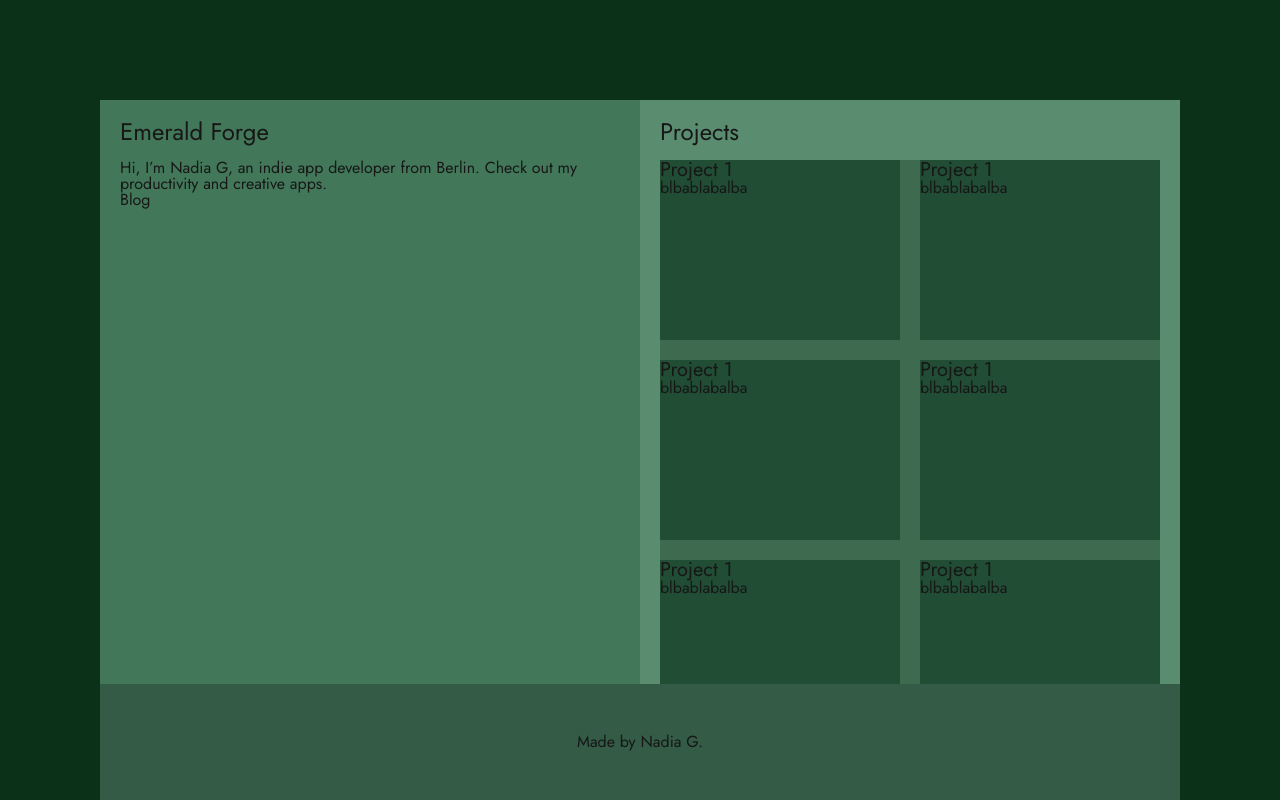
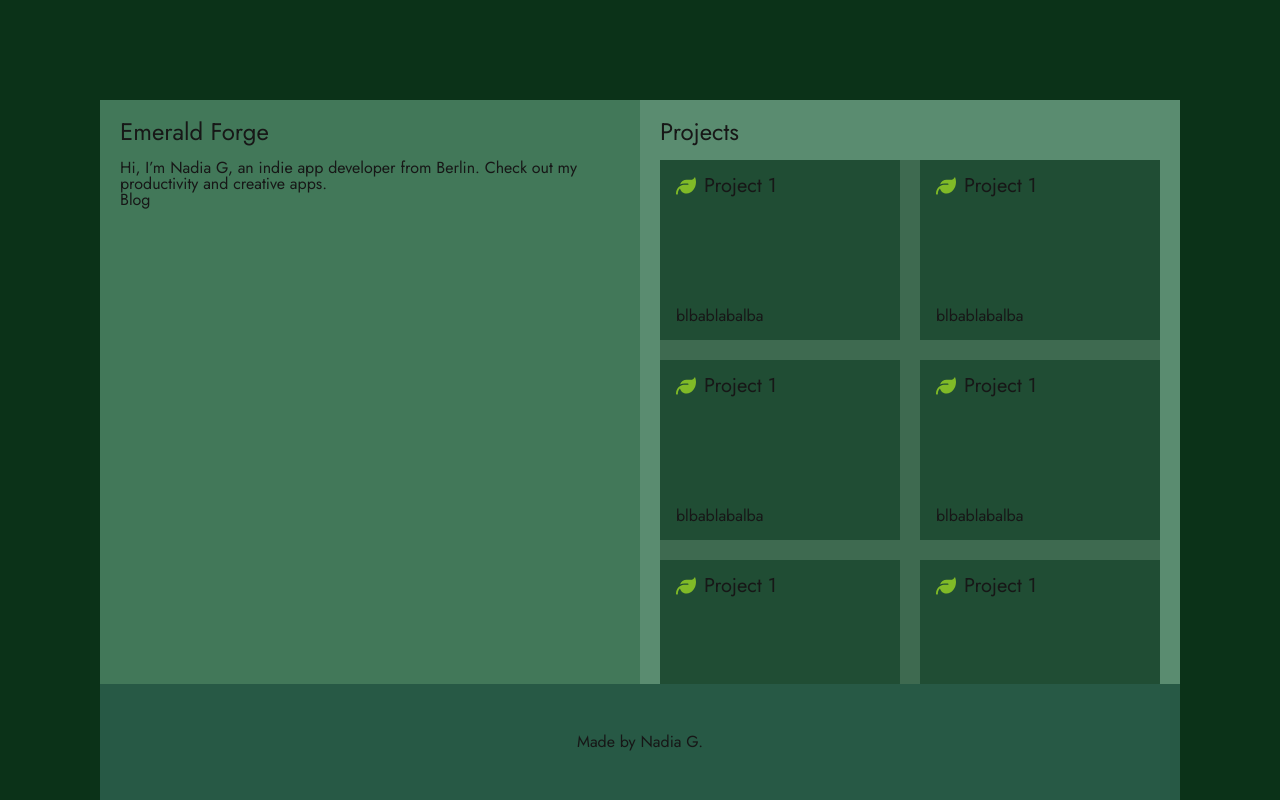
Before and after one commit to JackGarrus/nadyg-website, a Next.js app: page / in a window 1280 px wide. Built offline with nearby package versions, Linux system fonts and the light colour scheme.

Commit message:
adjust styling

```diff
--- a/src/app/globals.css
+++ b/src/app/globals.css
@@ -35,6 +35,22 @@ a {
   text-decoration: none;
 }
 
+.h1 {
+  font-size: 24px;
+}
+
+.h2 {
+  font-size: 20px;
+}
+
+.h3 {
+  font-size: 18px;
+}
+
+.paragraph {
+  font-size: 16px;
+}
+
 @media (prefers-color-scheme: dark) {
   html {
     color-scheme: dark;
--- a/src/app/page.module.css
+++ b/src/app/page.module.css
@@ -35,7 +35,6 @@
 
 .cardsContainer {
   display: grid;
-
   grid-template-columns: repeat(auto-fill, minmax(180px, 1fr));
   grid-gap: 20px;
   background-color: #3e6a50;
@@ -44,28 +43,28 @@
 .card {
   background-color: #204d34;
   height: 180px;
+  display: flex;
+  flex-direction: column;
+  justify-content: space-between;
+  padding: 16px;
 }
 
-.h1 {
-  font-size: 24px;
+.cardHeader {
+  display: flex;
 }
 
-.h2 {
-  font-size: 20px;
+.cardHeader h3 {
+  padding-left: 8px;
 }
 
-.h3 {
-  font-size: 18px;
-}
-
-.paragraph {
-  font-size: 16px;
+.projectIcon {
+  width: 20px;
 }
 
 .footer {
   display: flex;
   justify-content: center;
   align-items: center;
-  background-color: rgb(51, 91, 69);
+  background-color: #275945;
   padding: 50px 0;
 }
--- a/src/app/page.tsx
+++ b/src/app/page.tsx
@@ -1,5 +1,6 @@
-"use client";
 import s from "./page.module.css";
+// import { Card } from "./ui/Card";
+import LeafIcon from "./icons/leaf";
 
 export default function Home() {
   return (
@@ -7,9 +8,9 @@ export default function Home() {
       <div className={s.container}>
         <section className={s.yapSection}>
           {/* Siccome è il nome del sito-startup stilizzalo diversamente */}
-          <h1 className={s.h1}>Emerald Forge</h1>
+          <h1 className="h1">Emerald Forge</h1>
           <br />
-          <p className={s.paragraph}>
+          <p className="paragraph">
             Hi, I’m Nadia G, an indie app developer from Berlin. Check out my
             productivity and creative apps.
           </p>
@@ -18,86 +19,111 @@ export default function Home() {
         </section>
 
         <section className={s.projectsSection}>
-          <h1 className={s.h1}>Projects</h1>
+          <h1 className="h1">Projects</h1>
           <br />
-
           <div className={s.cardsContainer}>
             <div className={s.card}>
-              <h3 className={s.h2}>Project 1</h3>
-              {/* Backgorund img  o come uzu.works */}
-              <p className={s.paragraph}>blbablabalba</p>
+              <div className={s.cardHeader}>
+                <LeafIcon className={s.projectIcon} color="#80ba27" />
+                <h3 className="h2">Project 1</h3>
+              </div>
+              <p className="paragraph">blbablabalba</p>
             </div>
 
             <div className={s.card}>
-              <h3 className={s.h2}>Project 1</h3>
-              {/* Backgorund img  o come uzu.works */}
-              <p className={s.paragraph}>blbablabalba</p>
+              <div className={s.cardHeader}>
+                <LeafIcon className={s.projectIcon} color="#80ba27" />
+                <h3 className="h2">Project 1</h3>
+              </div>
+              <p className="paragraph">blbablabalba</p>
             </div>
 
             <div className={s.card}>
-              <h3 className={s.h2}>Project 1</h3>
-              {/* Backgorund img  o come uzu.works */}
-              <p className={s.paragraph}>blbablabalba</p>
+              <div className={s.cardHeader}>
+                <LeafIcon className={s.projectIcon} color="#80ba27" />
+                <h3 className="h2">Project 1</h3>
+              </div>
+              <p className="paragraph">blbablabalba</p>
             </div>
 
             <div className={s.card}>
-              <h3 className={s.h2}>Project 1</h3>
-              {/* Backgorund img  o come uzu.works */}
-              <p className={s.paragraph}>blbablabalba</p>
+              <div className={s.cardHeader}>
+                <LeafIcon className={s.projectIcon} color="#80ba27" />
+                <h3 className="h2">Project 1</h3>
+              </div>
+              <p className="paragraph">blbablabalba</p>
             </div>
 
             <div className={s.card}>
-              <h3 className={s.h2}>Project 1</h3>
-              {/* Backgorund img  o come uzu.works */}
-              <p className={s.paragraph}>blbablabalba</p>
+              <div className={s.cardHeader}>
+                <LeafIcon className={s.projectIcon} color="#80ba27" />
+                <h3 className="h2">Project 1</h3>
+              </div>
+              <p className="paragraph">blbablabalba</p>
             </div>
 
             <div className={s.card}>
-              <h3 className={s.h2}>Project 1</h3>
-              {/* Backgorund img  o come uzu.works */}
-              <p className={s.paragraph}>blbablabalba</p>
+              <div className={s.cardHeader}>
+                <LeafIcon className={s.projectIcon} color="#80ba27" />
+                <h3 className="h2">Project 1</h3>
+              </div>
+              <p className="paragraph">blbablabalba</p>
             </div>
 
             <div className={s.card}>
-              <h3 className={s.h2}>Project 1</h3>
-              {/* Backgorund img  o come uzu.works */}
-              <p className={s.paragraph}>blbablabalba</p>
+              <div className={s.cardHeader}>
+                <LeafIcon className={s.projectIcon} color="#80ba27" />
+                <h3 className="h2">Project 1</h3>
+              </div>
+              <p className="paragraph">blbablabalba</p>
             </div>
 
             <div className={s.card}>
-              <h3 className={s.h2}>Project 1</h3>
-              {/* Backgorund img  o come uzu.works */}
-              <p className={s.paragraph}>blbablabalba</p>
+              <div className={s.cardHeader}>
+                <LeafIcon className={s.projectIcon} color="#80ba27" />
+                <h3 className="h2">Project 1</h3>
+              </div>
+              <p className="paragraph">blbablabalba</p>
             </div>
 
             <div className={s.card}>
-              <h3 className={s.h2}>Project 1</h3>
-              {/* Backgorund img  o come uzu.works */}
-              <p className={s.paragraph}>blbablabalba</p>
+              <div className={s.cardHeader}>
+                <LeafIcon className={s.projectIcon} color="#80ba27" />
+                <h3 className="h2">Project 1</h3>
+              </div>
+              <p className="paragraph">blbablabalba</p>
             </div>
 
             <div className={s.card}>
-              <h3 className={s.h2}>Project 1</h3>
-              {/* Backgorund img  o come uzu.works */}
-              <p className={s.paragraph}>blbablabalba</p>
+              <div className={s.cardHeader}>
+                <LeafIcon className={s.projectIcon} color="#80ba27" />
+                <h3 className="h2">Project 1</h3>
+              </div>
+              <p className="paragraph">blbablabalba</p>
             </div>
 
             <div className={s.card}>
-              <h3 className={s.h2}>Project 1</h3>
-              {/* Backgorund img  o come uzu.works */}
-              <p className={s.paragraph}>blbablabalba</p>
+              <div className={s.cardHeader}>
+                <LeafIcon className={s.projectIcon} color="#80ba27" />
+                <h3 className="h2">Project 1</h3>
+              </div>
+              <p className="paragraph">blbablabalba</p>
             </div>
 
             <div className={s.card}>
-              <h3 className={s.h2}>Project 1</h3>
-              {/* Backgorund img  o come uzu.works */}
-              <p className={s.paragraph}>blbablabalba</p>
+              <div className={s.cardHeader}>
+                <LeafIcon className={s.projectIcon} color="#80ba27" />
+                <h3 className="h2">Project 1</h3>
+              </div>
+              <p className="paragraph">blbablabalba</p>
             </div>
 
             <div className={s.card}>
-              <h3 className={s.h2}>Project 1</h3>
-              {/* Backgorund img  o come uzu.works */}
-              <p className={s.paragraph}>blbablabalba</p>
+              <div className={s.cardHeader}>
+                <LeafIcon className={s.projectIcon} color="#80ba27" />
+                <h3 className="h2">Project 1</h3>
+              </div>
+              <p className="paragraph">blbablabalba</p>
             </div>
           </div>
         </section>
```
